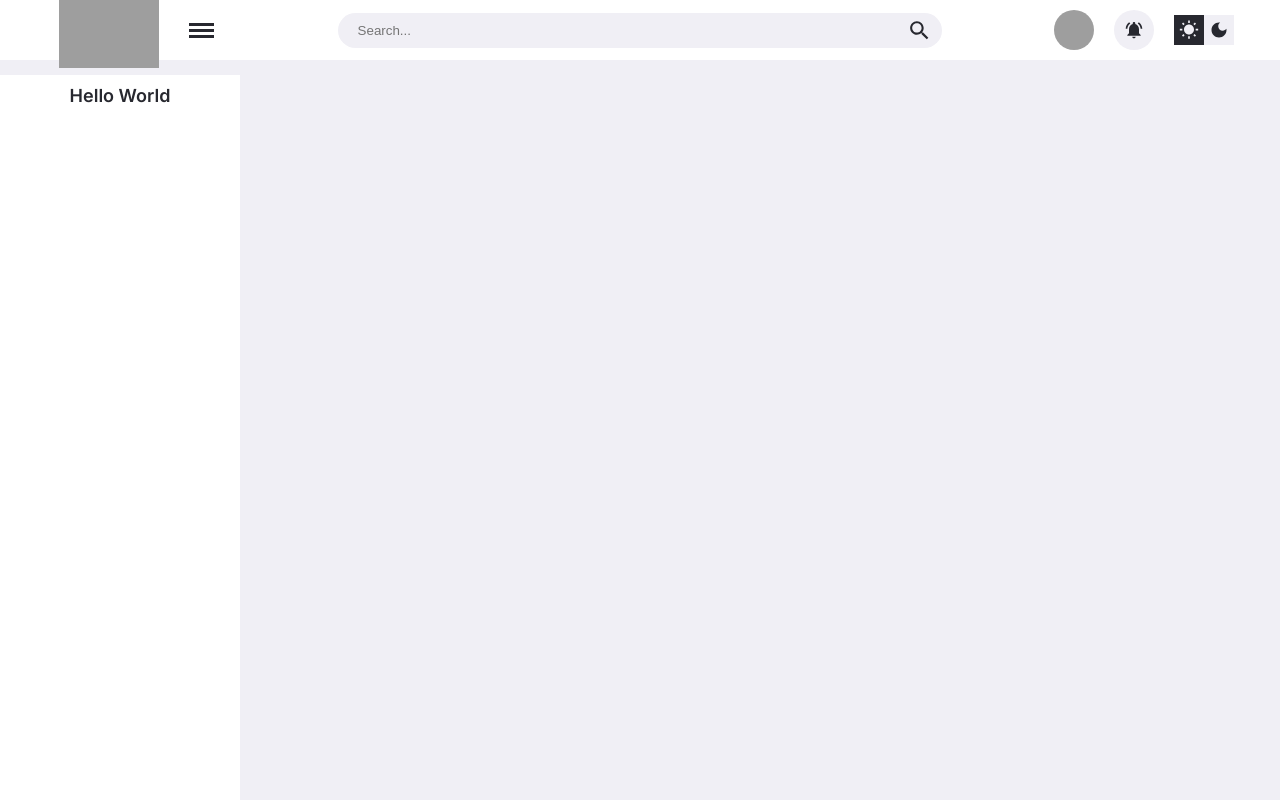
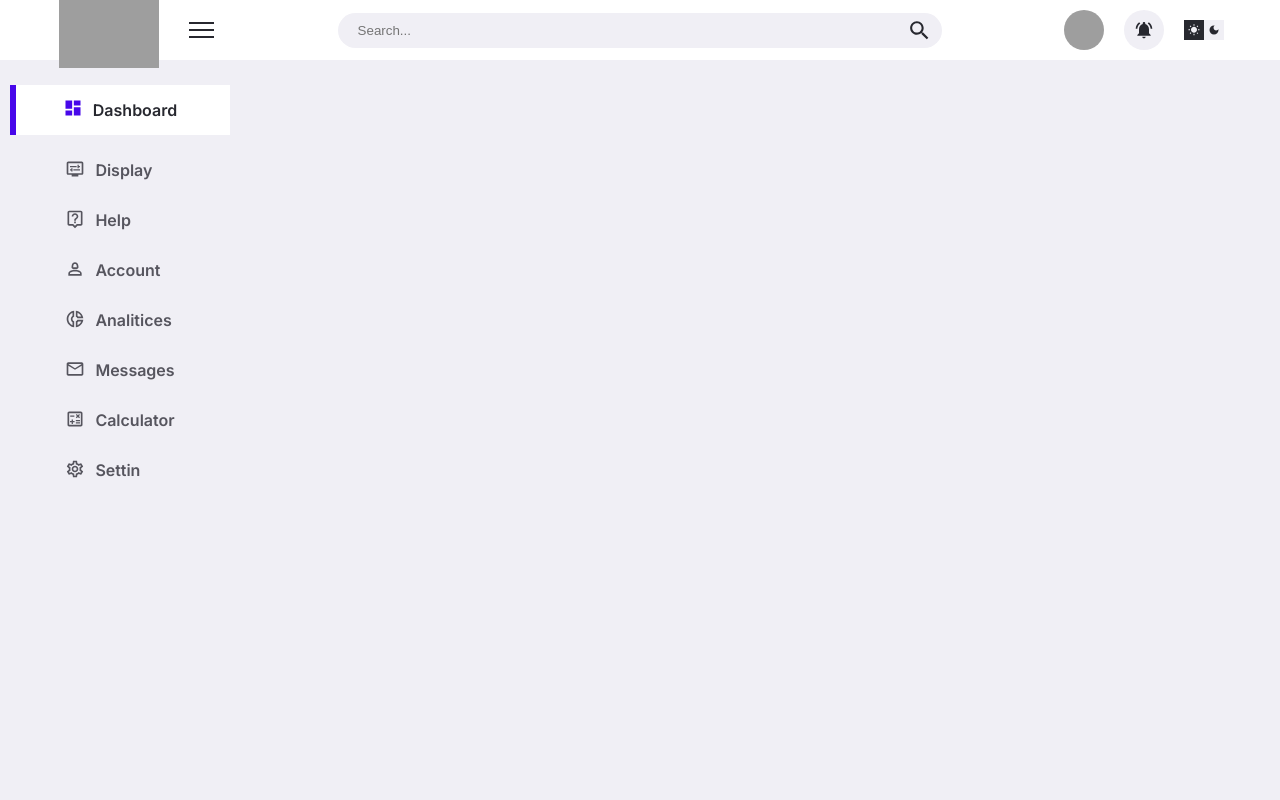
Before and after one commit to herdoycode/hk-dashboard, a React (Create React App) app: page / in a window 1280 px wide. Built offline with nearby package versions, Linux system fonts and the light colour scheme; grey boxes are pictures that could not be loaded.

Commit message:
Completing responsive issue and sidebar

```diff
--- a/src/components/Navbar.jsx
+++ b/src/components/Navbar.jsx
@@ -3,14 +3,28 @@ import { Avatar } from "@mui/material";
 import WbSunnyIcon from "@mui/icons-material/WbSunny";
 import DarkModeIcon from "@mui/icons-material/DarkMode";
 import NotificationsActiveIcon from "@mui/icons-material/NotificationsActive";
+import { useEffect } from "react";
 
 const Navbar = () => {
   const setDarkTheme = () => {
     document.querySelector("body").setAttribute("data-theme", "dark");
+    localStorage.setItem("theme", "dark");
   };
 
   const setLightTheme = () => {
     document.querySelector("body").setAttribute("data-theme", "light");
+    localStorage.setItem("theme", "light");
+  };
+
+  useEffect(() => {
+    const storeTheme = localStorage.getItem("theme");
+    document.querySelector("body").setAttribute("data-theme", storeTheme);
+  }, [setDarkTheme, setLightTheme]);
+
+  const navActive = () => {
+    document
+      .querySelector(".sidebar__wrapper")
+      .setAttribute("class", "sidebar__wrapper nav__actiov");
   };
 
   return (
@@ -20,7 +34,7 @@ const Navbar = () => {
           <div className="brand">
             <img src="https://i.ibb.co/2Zj543Y/h-code-logo.png" alt="" />
           </div>
-          <div className="toggler">
+          <div onClick={navActive} className="toggler">
             <div className="line_1"></div>
             <div className="line_2"></div>
             <div className="line_3"></div>
@@ -44,12 +58,12 @@ const Navbar = () => {
               <NotificationsActiveIcon style={{ fontSize: "2rem" }} />
             </div>
           </div>
-          <div className="nav__theme bg-light">
+          <div className="nav__theme">
             <div onClick={setLightTheme} className="theme__info">
-              <WbSunnyIcon color="inherit" style={{ fontSize: "2rem" }} />
+              <WbSunnyIcon color="inherit" style={{ fontSize: "1.2rem" }} />
             </div>
             <div onClick={setDarkTheme} className="theme__info active">
-              <DarkModeIcon color="inherit" style={{ fontSize: "2rem" }} />
+              <DarkModeIcon color="inherit" style={{ fontSize: "1.2rem" }} />
             </div>
           </div>
         </div>
--- a/src/components/Sidebar.jsx
+++ b/src/components/Sidebar.jsx
@@ -1,9 +1,14 @@
 import React from "react";
+import SidebarNav from "./SidebarNav";
+import SidebarTitle from "./SidebarTitle";
+import SidebarCollapse from "./SidebarCollapse";
 
 const Sidebar = () => {
   return (
-    <div className="sidebar__wrapper bg-white">
-      <h3>Hello World</h3>
+    <div className="sidebar__wrapper bg-light">
+      <SidebarCollapse />
+      <SidebarTitle />
+      <SidebarNav />
     </div>
   );
 };
--- /dev/null
+++ b/src/components/SidebarCollapse.jsx
@@ -0,0 +1,18 @@
+import CloseIcon from "@mui/icons-material/Close";
+
+const SidebarCollapse = () => {
+  const navCollapse = () => {
+    document
+      .querySelector(".sidebar__wrapper")
+      .setAttribute("class", "sidebar__wrapper");
+  };
+  return (
+    <div className="nav__collapse">
+      <div onClick={navCollapse} className="collapse">
+        <CloseIcon style={{ fontSize: "2rem" }} />
+      </div>
+    </div>
+  );
+};
+
+export default SidebarCollapse;
--- /dev/null
+++ b/src/components/SidebarNav.jsx
@@ -0,0 +1,61 @@
+import React from "react";
+import SettingsOutlinedIcon from "@mui/icons-material/SettingsOutlined";
+import DisplaySettingsOutlinedIcon from "@mui/icons-material/DisplaySettingsOutlined";
+import LiveHelpOutlinedIcon from "@mui/icons-material/LiveHelpOutlined";
+import Person2OutlinedIcon from "@mui/icons-material/Person2Outlined";
+import DonutSmallOutlinedIcon from "@mui/icons-material/DonutSmallOutlined";
+import MailOutlinedIcon from "@mui/icons-material/MailOutlined";
+import CalculateOutlinedIcon from "@mui/icons-material/CalculateOutlined";
+
+const SidebarNav = () => {
+  return (
+    <div className="sidenav__wrapper">
+      <div className="side__nav">
+        <div className="sidenav__item">
+          <div className="sidenav__icon">
+            <DisplaySettingsOutlinedIcon style={{ fontSize: "2rem" }} />
+          </div>
+          <h4 className="sidenav__text">Display</h4>
+        </div>
+        <div className="sidenav__item">
+          <div className="sidenav__icon">
+            <LiveHelpOutlinedIcon style={{ fontSize: "2rem" }} />
+          </div>
+          <h4 className="sidenav__text">Help</h4>
+        </div>
+        <div className="sidenav__item">
+          <div className="sidenav__icon">
+            <Person2OutlinedIcon style={{ fontSize: "2rem" }} />
+          </div>
+          <h4 className="sidenav__text">Account</h4>
+        </div>
+        <div className="sidenav__item">
+          <div className="sidenav__icon">
+            <DonutSmallOutlinedIcon style={{ fontSize: "2rem" }} />
+          </div>
+          <h4 className="sidenav__text">Analitices</h4>
+        </div>
+        <div className="sidenav__item">
+          <div className="sidenav__icon">
+            <MailOutlinedIcon style={{ fontSize: "2rem" }} />
+          </div>
+          <h4 className="sidenav__text">Messages</h4>
+        </div>
+        <div className="sidenav__item">
+          <div className="sidenav__icon">
+            <CalculateOutlinedIcon style={{ fontSize: "2rem" }} />
+          </div>
+          <h4 className="sidenav__text">Calculator</h4>
+        </div>
+        <div className="sidenav__item">
+          <div className="sidenav__icon">
+            <SettingsOutlinedIcon style={{ fontSize: "2rem" }} />
+          </div>
+          <h4 className="sidenav__text">Settin</h4>
+        </div>
+      </div>
+    </div>
+  );
+};
+
+export default SidebarNav;
--- /dev/null
+++ b/src/components/SidebarTitle.jsx
@@ -0,0 +1,14 @@
+import DashboardIcon from "@mui/icons-material/Dashboard";
+
+const SidebarTitle = () => {
+  return (
+    <div className="sidebar__title">
+      <div className="text-primary">
+        <DashboardIcon style={{ fontSize: "2rem" }} />
+      </div>
+      <h4>Dashboard</h4>
+    </div>
+  );
+};
+
+export default SidebarTitle;
--- a/src/index.css
+++ b/src/index.css
@@ -47,6 +47,7 @@ body {
   background: var(--color-light);
   min-height: 100vh;
   color: var(--color-dark);
+  overflow: hidden;
 }
 
 h1,
@@ -54,6 +55,8 @@ h2,
 h3,
 h4 {
   font-weight: 600;
+  margin: 0;
+  padding: 0;
 }
 
 h1 {
@@ -226,9 +229,9 @@ button {
 }
 .toggler div {
   width: 2.5rem;
-  height: 0.3rem;
+  height: 0.2rem;
   background: var(--color-dark);
-  margin: 0.3rem 0px;
+  margin: 0.5rem 0px;
 }
 .nav__search {
   width: 80%;
@@ -276,12 +279,15 @@ button {
 }
 
 .nav__theme {
+  height: 100%;
   display: flex;
+  align-items: center;
+  justify-content: center;
 }
 
 .theme__info {
-  width: 3rem;
-  height: 3rem;
+  width: 2rem;
+  height: 2rem;
   display: flex;
   align-items: center;
   justify-content: center;
@@ -329,4 +335,83 @@ button {
   align-items: center;
   justify-content: flex-start;
   padding: 1rem;
+  transition: 0.5s ease-in-out;
+  margin-right: 2rem;
 }
+
+.sidebar__title {
+  background: var(--color-white);
+  display: flex;
+  align-items: center;
+  width: 100%;
+  height: 5rem;
+  justify-content: center;
+  gap: 1rem;
+  position: relative;
+  margin-bottom: 2rem;
+}
+.sidebar__title::after {
+  content: "";
+  position: absolute;
+  width: 0.6rem;
+  height: 100%;
+  top: 0;
+  left: 0;
+  background: var(--color-primary);
+}
+
+.nav__collapse {
+  width: 100%;
+  height: 5rem;
+  display: flex;
+  align-items: center;
+  justify-content: flex-end;
+  color: var(--color-dark);
+  padding-right: 2rem;
+  display: none;
+}
+.collapse {
+  cursor: pointer;
+}
+
+/* Sidebar Nav */
+
+.sidenav__item {
+  display: flex;
+  align-items: center;
+  color: var(--color-gray-dark);
+  cursor: pointer;
+  gap: 1rem;
+  margin-bottom: 2rem;
+}
+.sidenav__icon {
+  font-size: 2.5rem;
+}
+.sidenav__item:hover {
+  color: var(--color-primary);
+  transform: translateX(-0.5rem);
+  transition: 0.2s ease;
+}
+
+@media screen and (max-width: 768px) {
+  .nav__collapse {
+    display: flex;
+  }
+  .sidebar__wrapper {
+    height: 100vh;
+    width: 20rem;
+    background: var(--color-white);
+    top: 0;
+    transform: translateX(-100%);
+    padding: 0;
+    position: absolute;
+    box-shadow: 4px 0px 24px -2px var(--color-primary-light);
+    z-index: 1000;
+  }
+}
+.nav__actiov {
+  transform: translateX(0%);
+}
+.nav__hide {
+  transform: translateX(-100%);
+}
```
